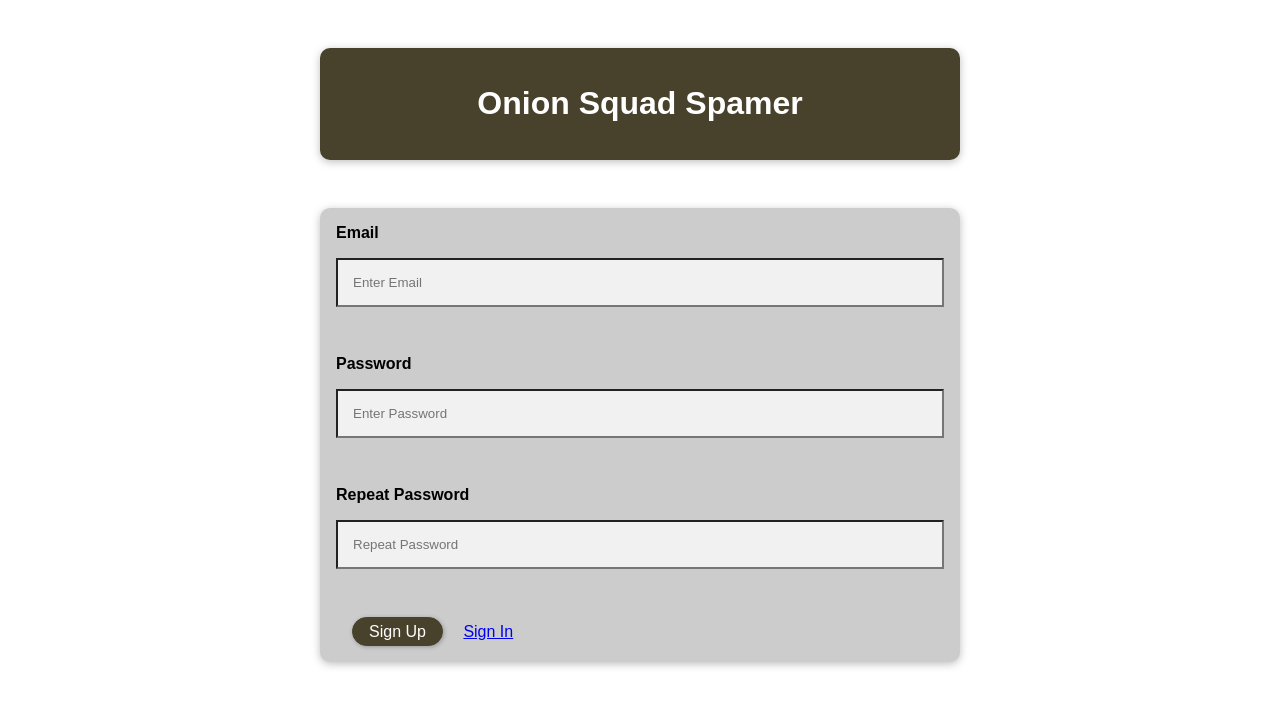
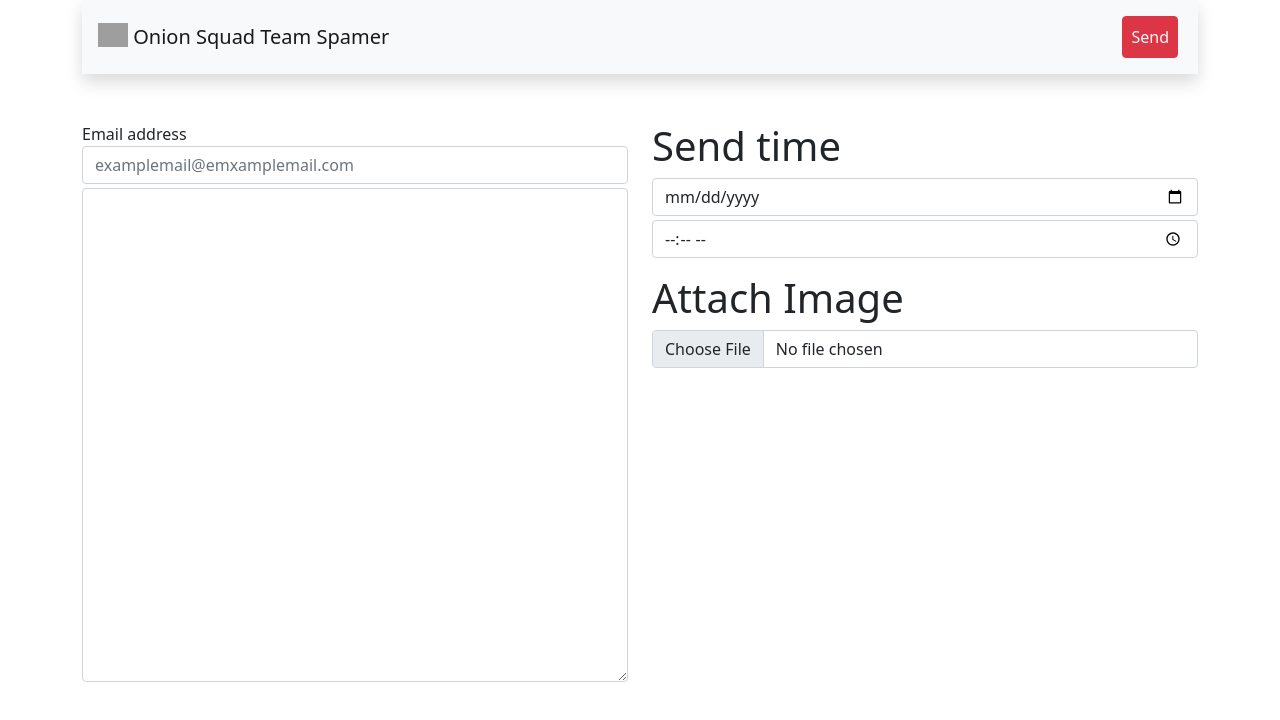
Before and after one commit to AdamSzerszen/OnionSquadTeamProject, a plain HTML site: page public/index.html in a window 1280 px wide. Drawn offline with nearby package versions, Linux system fonts and the light colour scheme; grey boxes are pictures that could not be loaded.

Commit message:
HTML i scrypt (w progresie)

```diff
--- a/public/index.html
+++ b/public/index.html
@@ -1,36 +1,41 @@
 <!DOCTYPE html>
-<html>
+<html lang="en" dir="ltr">
   <head>
-    <meta charset="UTF-8" />
-    <meta name="viewport" content="width=device-width, initial-scale=1.0" />
-    <link rel="stylesheet" href="onionStyle.css">
-    <script src="https://unpkg.com/vue@next" defer></script>
-    <script src="view.js" defer></script>
+    <meta charset="utf-8">
+    <link href="https://cdn.jsdelivr.net/npm/bootstrap@5.0.0-beta2/dist/css/bootstrap.min.css" rel="stylesheet" integrity="sha384-BmbxuPwQa2lc/FVzBcNJ7UAyJxM6wuqIj61tLrc4wSX0szH/Ev+nYRRuWlolflfl" crossorigin="anonymous">
+    <script src="https://cdn.jsdelivr.net/npm/bootstrap@5.0.0-beta2/dist/js/bootstrap.bundle.min.js" integrity="sha384-b5kHyXgcpbZJO/tY9Ul7kGkf1S0CWuKcCD38l8YkeH8z8QjE0GmW1gYU5S9FOnJ0" crossorigin="anonymous"></script>
+    <script src="script.js" defer></script>
     <title>Onion Squad Spamer</title>
   </head>
-
   <body>
-    <div class="login-page-header">
-        <h1>Onion Squad Spamer</h1>
+    <div class="container">
+      <nav class="navbar navbar-expand-lg navbar-light bg-light shadow p-3 mb-5 bg-light">
+        <a class="navbar-brand" href="/">
+            <img src="https://image.flaticon.com/icons/png/512/184/184506.png" alt="" width="30" height="24" class="d-inline-block align-text-top">
+            Onion Squad Team Spamer
+        </a>
+        <ul class="collapse navbar-collapse navbar-nav justify-content-end">
+          <li class="nac-item"><a class="nav-link btn btn-danger mx-1 text-light" href="/" onclick="sendMail()">Send</a></li>
+        </ul>
+      </nav>
+      <div class="row justify-content-center">
+            <div class="col-6">
+                <form>
+                <div class="form-group">
+                    <label for="inputSpamEmail">Email address</label>
+                    <input type="email" class="form-control" id="inputSpamEmail" aria-describedby="emailHelp" placeholder="examplemail@emxamplemail.com">
+                    <textarea class="form-control mt-1" id="inputEmailText" rows="20"></textarea>
                 </div>
-    <form action="">
-        <div class=sign>
-            <label for="email">Email</label>
-            <input type="text" name="email" placeholder="Enter Email" required>
-
-            <label for="psw">Password</label>
-            <input type="password" name="psw" placeholder="Enter Password" required>
-
-            <label for="psw-repeat">Repeat Password</label>
-            <input type="password" name="psw-repeat" placeholder="Repeat Password" required>
-
-            <div class=sign-buttons>
-                <button>Sign Up</button>
-                <a href="/">Sign In</a>
+                </form>
+            </div>
+            <div class="col-6">
+                <h1>Send time</h1>
+                <input type="date" class="form-control mb-1" id="sendDate">
+                <input type="time" class="form-control mb-3" id="sendTime">
+                <h1>Attach Image</h1>
+                <input type="file" class="form-control" id="sendImg">
             </div>
         </div>
-    </form>
-    <footer></footer>
+      </div>
   </body>
-
 </html>
--- /dev/null
+++ b/public/script.js
@@ -0,0 +1,14 @@
+function sendMail() {
+        addres = document.getElementById("inputSpamEmail").value,
+        mail = document.getElementById("inputEmailText").value
+
+    fetch(`={"addres":${addres}, "mail":${mail}`, {
+        method: 'POST'
+    })
+    .then(res => {
+        return res.text()
+    })
+    .catch((error)=> {
+        alert(error)
+    })
+}
```
Also changed, not shown: public/login.html (added, +45 -0 lines), public/signup.html (added, +49 -0 lines), public/view.js (deleted). Lines whose indentation alone changed are shown as unchanged.
